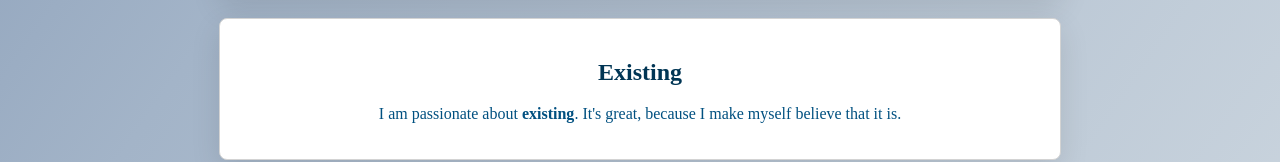
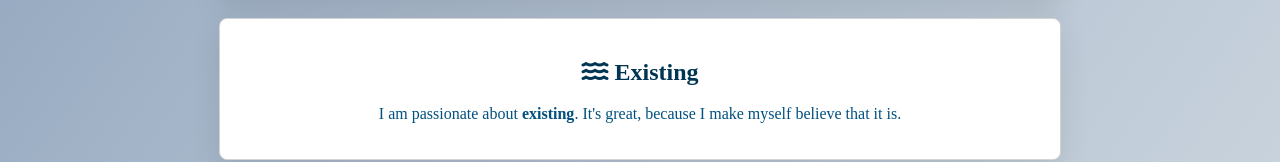
Before and after one commit to edowardo/profile, a plain HTML site: page index.html in a window 1280 px wide. Shown: the part 1552-1714 px from the top of the page. Drawn offline with Linux system fonts and the light colour scheme; a web font is replaced by a local one.

Commit message:
make my profile prettier

```diff
--- a/index.html
+++ b/index.html
@@ -48,7 +48,7 @@
     </div>
 
     <div class="card-white">
-      <h2>Existing</h2>
+      <h2><i class="fas fa-water"></i> Existing</h2>
       <p>I am passionate about <strong>existing</strong>. It's great, because I make myself believe that it is.</p>
     </div>
 
```
